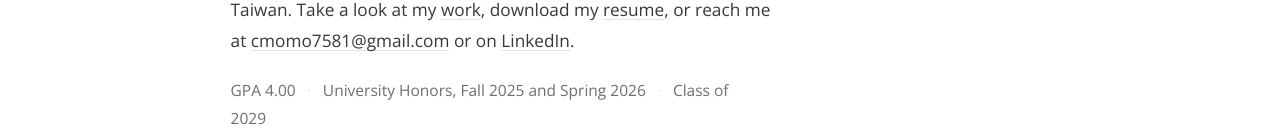
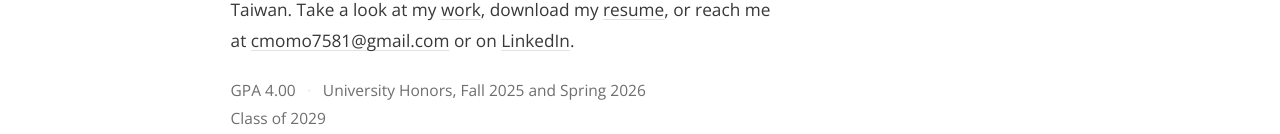
Before and after one commit to CMOMO7581/momo-website, a Next.js app: page / in a window 1280 px wide. Shown: the part 818-952 px from the top of the page. Built offline with nearby package versions, Linux system fonts and the light colour scheme; a web font is replaced by a local one.

Commit message:
Put the class year on its own line under GPA and honors
Co-Authored-By: Claude Opus 5.5 <noreply@anthropic.com>

```diff
--- a/app/globals.css
+++ b/app/globals.css
@@ -78,6 +78,9 @@ figure{margin:0}
 figcaption{font-style:italic;font-size:12px;line-height:1.5;color:var(--text-2);margin-top:8px}
 .facts{margin-top:18px;font-size:13.5px;color:var(--text-2)}
 .facts span + span::before{content:"·";margin:0 10px;color:var(--rule)}
+/* The last fact (class year) sits on its own line below the others. */
+.facts span:last-child{display:block}
+.facts span:last-child::before{content:none}
 @media (max-width:620px){.intro-grid{grid-template-columns:minmax(0,1fr)}figure{max-width:180px}}
 
 /* Projects */
```
